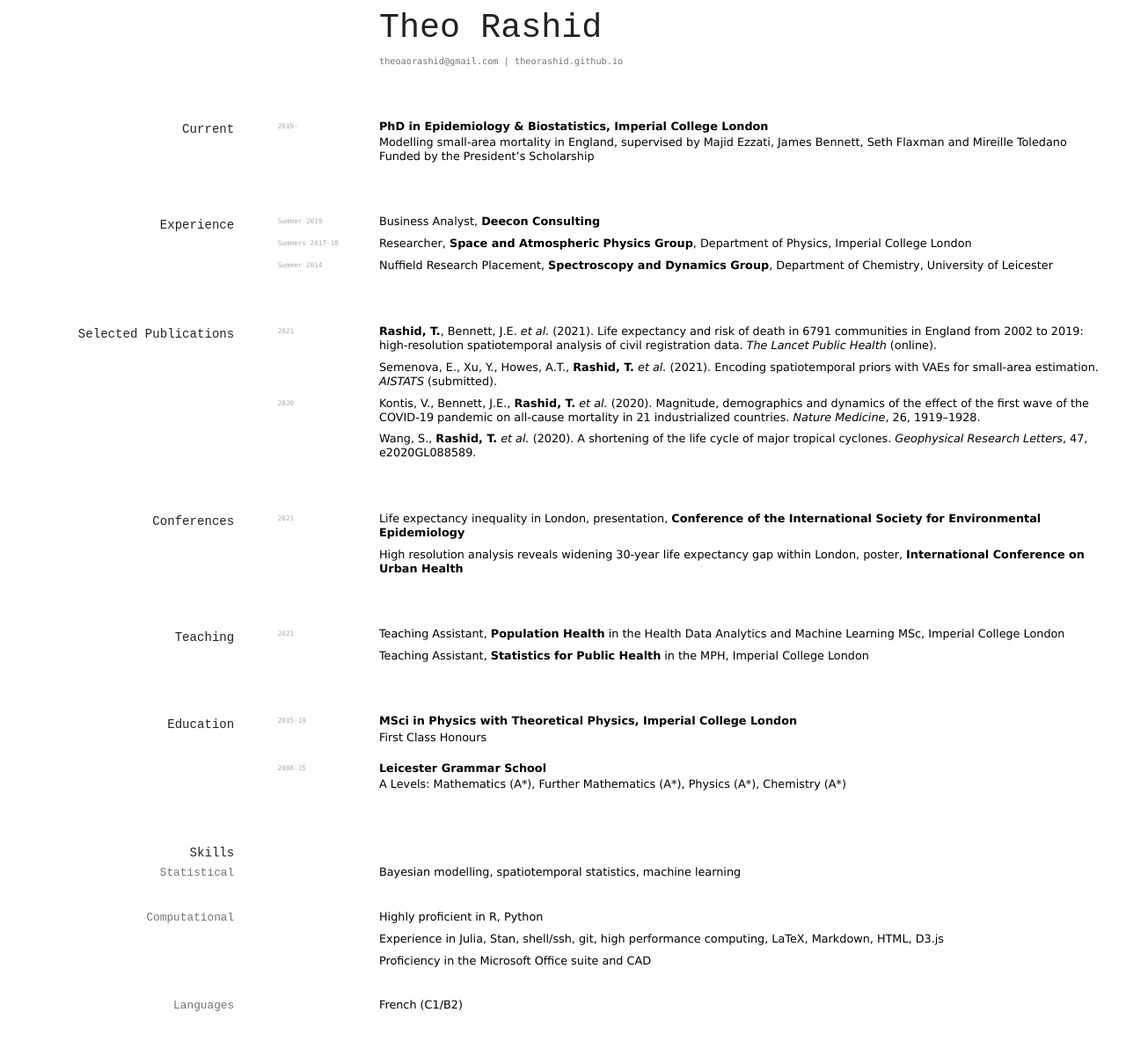
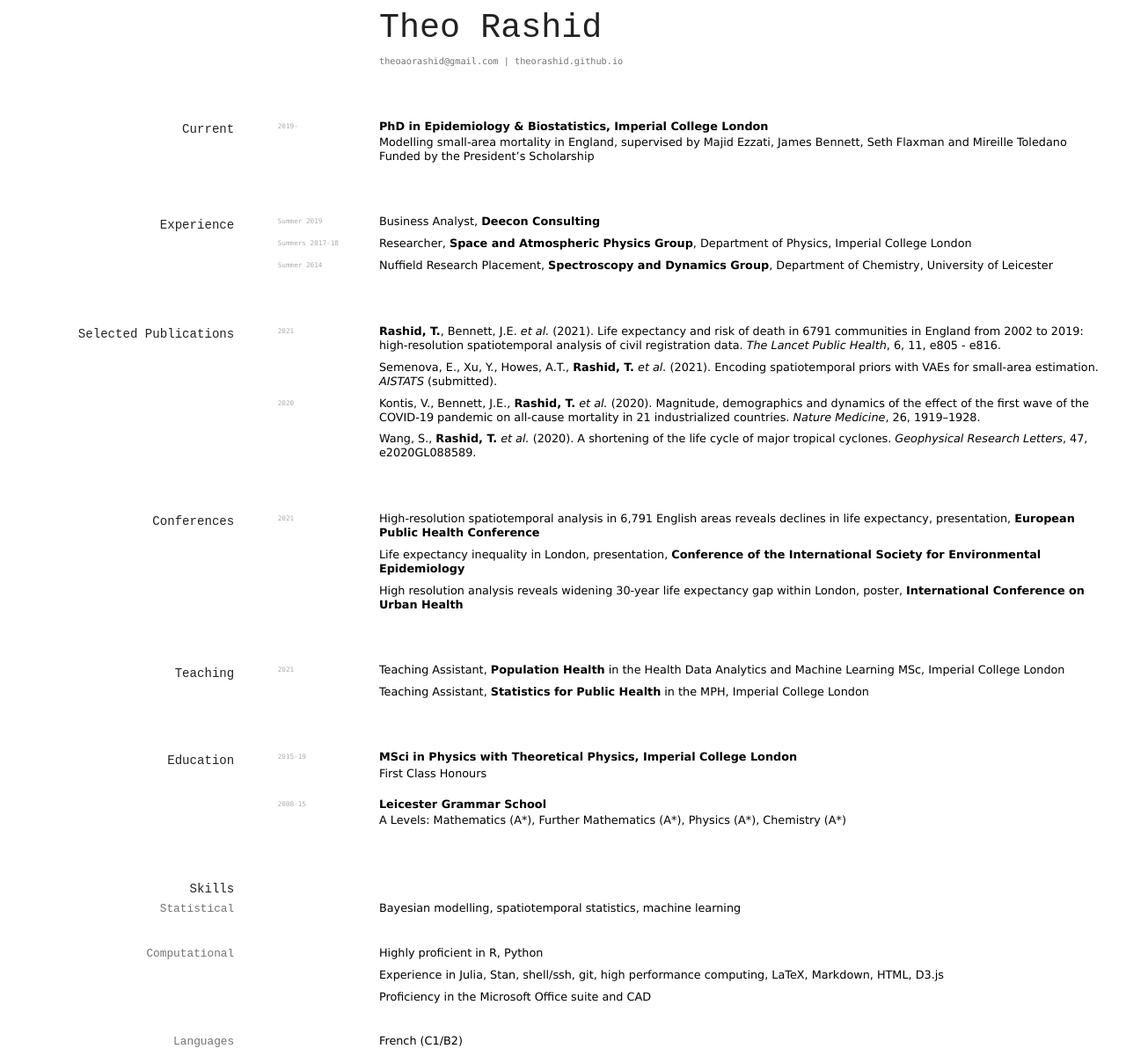
Before and after one commit to elipapa/markdown-cv, a Jekyll site: the page built from index.md, in a window 1280 px wide. Shown: the whole page at 88% size. Built offline with Jekyll 4.4.1, drawn with Linux system fonts in a browser that asks for light colours; before the commit the page ends 1160 px from its top, so only the background shows below that.

Commit message:
update publication and new conference

```diff
--- a/index.md
+++ b/index.md
@@ -48,14 +48,14 @@ Nuffield Research Placement, __Spectroscopy and Dynamics Group__, Department of
 
 ## Selected Publications
 `2021`
-__Rashid, T.__, Bennett, J.E. _et al._ (2021). [Life expectancy and risk of death in 6791 communities in England from 2002 to 2019: high-resolution spatiotemporal analysis of civil registration data](https://www.thelancet.com/journals/lanpub/article/PIIS2468-2667(21)00205-X/fulltext). _The Lancet Public Health_ (online).
+__Rashid, T.__, Bennett, J.E. _et al._ (2021). [Life expectancy and risk of death in 6791 communities in England from 2002 to 2019: high-resolution spatiotemporal analysis of civil registration data](https://www.thelancet.com/journals/lanpub/article/PIIS2468-2667(21)00205-X/fulltext). _The Lancet Public Health_, 6, 11, e805 - e816.
 
 Semenova, E., Xu, Y., Howes, A.T., __Rashid, T.__ _et al._ (2021). [Encoding spatiotemporal priors with VAEs for small-area estimation](https://arxiv.org/abs/2110.10422). _AISTATS_ (submitted).
 
 `2020`
 Kontis, V., Bennett, J.E., __Rashid, T.__ _et al._ (2020). [Magnitude, demographics and dynamics of the effect of the first wave of the COVID-19 pandemic on all-cause mortality in 21 industrialized countries](https://www.nature.com/articles/s41591-020-1112-0). _Nature Medicine_, 26, 1919–1928.
 
-Wang, S., __Rashid, T.__ _et al._ (2020). [A shortening of the life cycle of major tropical cyclones](https://agupubs.onlinelibrary.wiley.com/action/showCitFormats?doi=10.1029%2F2020GL088589). _Geophysical Research Letters_, 47, e2020GL088589.
+Wang, S., __Rashid, T.__ _et al._ (2020). [A shortening of the life cycle of major tropical cyclones](https://agupubs.onlinelibrary.wiley.com/doi/abs/10.1029/2020GL088589). _Geophysical Research Letters_, 47, e2020GL088589.
 
 
 <!-- A list is also available [online](https://theorashid.github.io/#publications) -->
@@ -65,6 +65,8 @@ Wang, S., __Rashid, T.__ _et al._ (2020). [A shortening of the life cycle of maj
 ## Conferences
 
 `2021`
+High-resolution spatiotemporal analysis in 6,791 English areas reveals declines in life expectancy, presentation, __European Public Health Conference__
+
 Life expectancy inequality in London, presentation, __Conference of the International Society for Environmental Epidemiology__
 
 High resolution analysis reveals widening 30-year life expectancy gap within London, poster, __International Conference on Urban Health__
```
